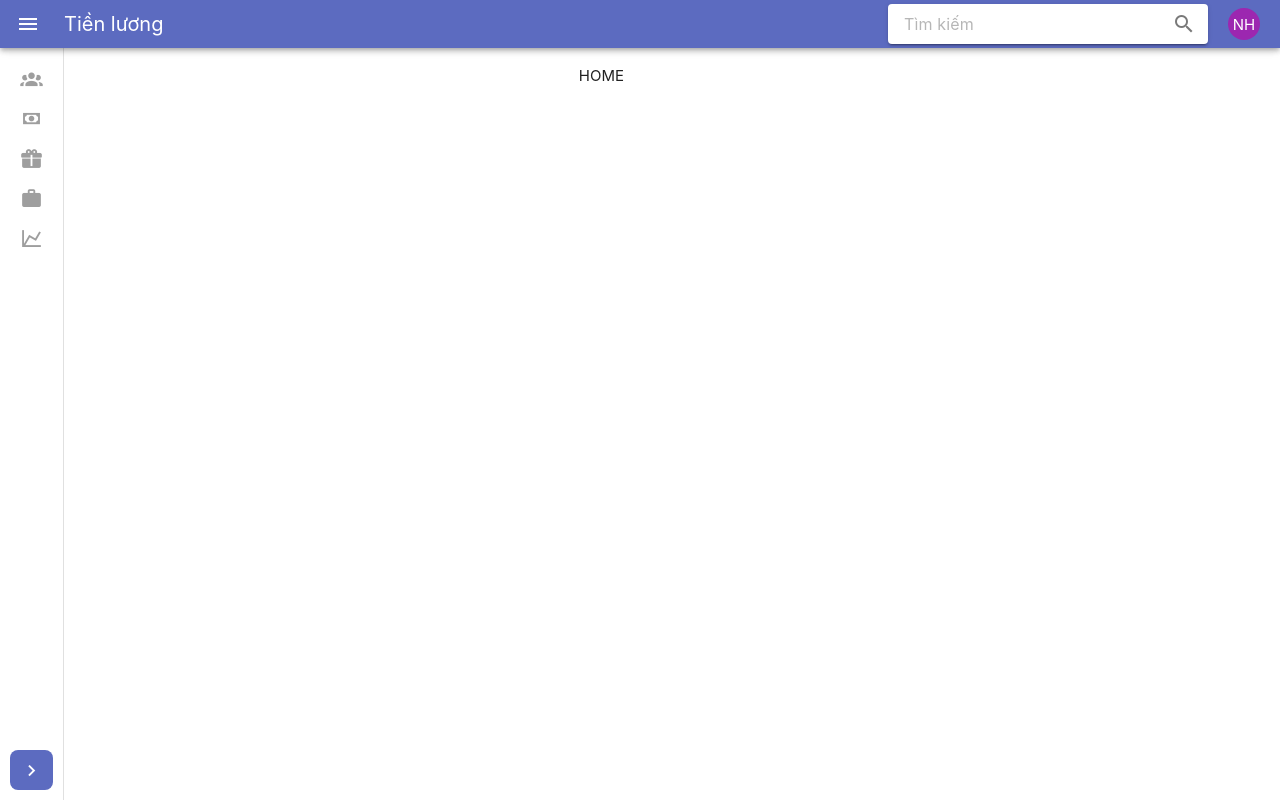
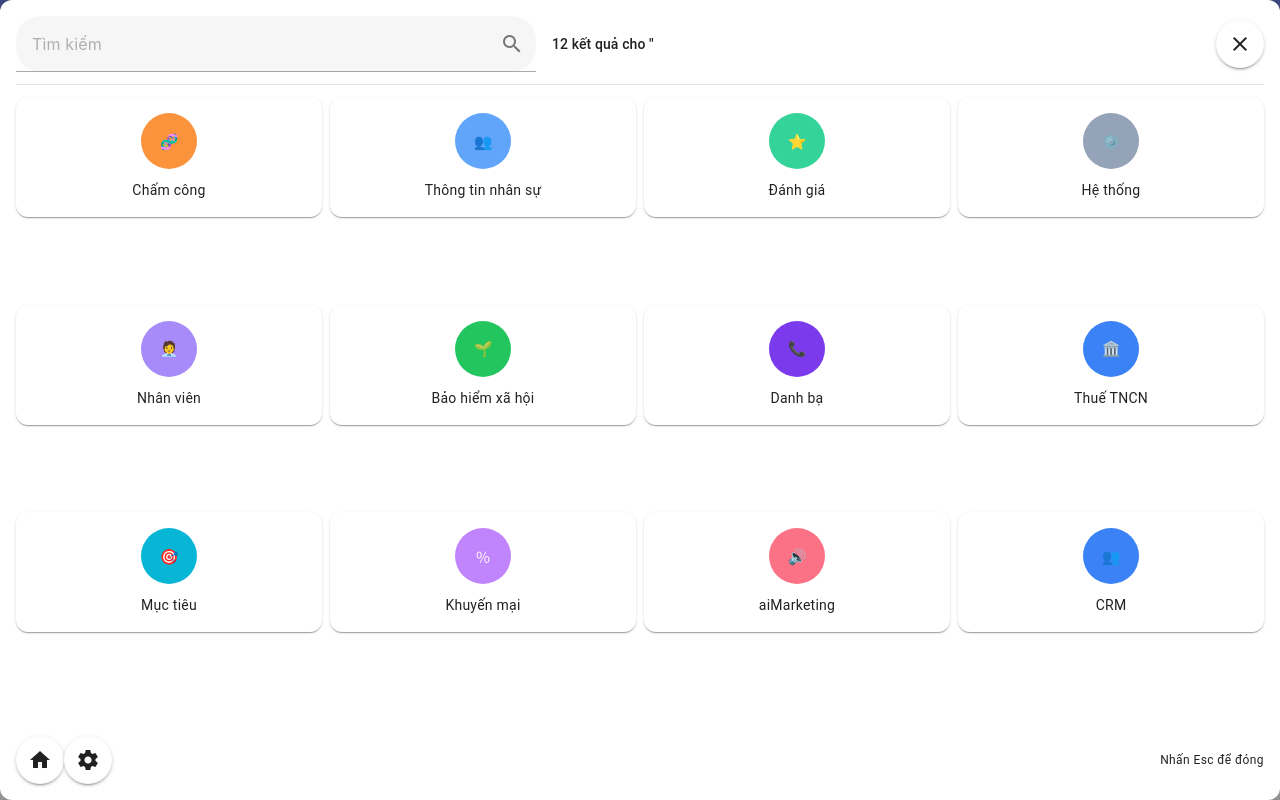
Before and after one commit to fushiyin/smart, a Vue app: page /hrm/overview in a window 1280 px wide. Both pictures are taken after a click on the button 28 px from the left and 24 px from the top of the page. Built offline with nearby package versions, Linux system fonts and the light colour scheme.

Commit message:
Add AppLauncher component and update MainLayout to integrate it

```diff
--- /dev/null
+++ b/src/components/AppLauncher.vue
@@ -0,0 +1,108 @@
+<template>
+    <v-dialog v-model="model" fullscreen hide-overlay transition="dialog-bottom-transition">
+        <v-card class="pa-4" style="border-radius: 12px; max-width: 1100px; margin: auto">
+            <div class="d-flex align-center justify-space-between">
+                <div class="d-flex align-center">
+                    <v-text-field
+                        v-model="query"
+                        placeholder="Tìm kiếm"
+                        hide-details
+                        rounded
+                        append-inner-icon="mdi-magnify"
+                        style="width: 520px"
+                        dense
+                    />
+                    <div class="ml-4 text-subtitle-2 text--secondary">
+                        {{ filteredApps.length }} kết quả cho '{{ query || '' }}'
+                    </div>
+                </div>
+
+                <div>
+                    <v-btn icon @click="close">
+                        <v-icon>mdi-close</v-icon>
+                    </v-btn>
+                </div>
+            </div>
+
+            <v-divider class="my-3" />
+
+            <v-row dense>
+                <v-col cols="6" sm="4" md="3" v-for="app in filteredApps" :key="app.key">
+                    <v-card
+                        class="pa-4 d-flex flex-column align-center justify-center app-tile"
+                        elevation="1"
+                        @click="openApp(app)"
+                    >
+                        <v-avatar size="56" :style="{ background: app.bg, color: '#fff' }">{{
+                            app.icon
+                        }}</v-avatar>
+                        <div class="mt-3 text-center text-body-2">{{ app.label }}</div>
+                    </v-card>
+                </v-col>
+            </v-row>
+
+            <div class="d-flex align-center justify-space-between mt-6">
+                <div class="d-flex gap-2">
+                    <v-btn icon><v-icon>mdi-home</v-icon></v-btn>
+                    <v-btn icon><v-icon>mdi-cog</v-icon></v-btn>
+                </div>
+                <div class="text-caption text--secondary">Nhấn Esc để đóng</div>
+            </div>
+        </v-card>
+    </v-dialog>
+</template>
+
+<script setup>
+import { ref, computed } from 'vue'
+
+const props = defineProps({
+    modelValue: { type: Boolean, default: false },
+})
+const emit = defineEmits(['update:modelValue'])
+
+const model = computed({
+    get: () => props.modelValue,
+    set: (v) => emit('update:modelValue', v),
+})
+
+const query = ref('')
+
+const apps = [
+    { key: 1, label: 'Chấm công', icon: '🧬', bg: '#fb923c' },
+    { key: 2, label: 'Thông tin nhân sự', icon: '👥', bg: '#60a5fa' },
+    { key: 3, label: 'Đánh giá', icon: '⭐', bg: '#34d399' },
+    { key: 4, label: 'Hệ thống', icon: '⚙️', bg: '#94a3b8' },
+    { key: 5, label: 'Nhân viên', icon: '🧑‍💼', bg: '#a78bfa' },
+    { key: 6, label: 'Bảo hiểm xã hội', icon: '🌱', bg: '#22c55e' },
+    { key: 7, label: 'Danh bạ', icon: '📞', bg: '#7c3aed' },
+    { key: 8, label: 'Thuế TNCN', icon: '🏛️', bg: '#3b82f6' },
+    { key: 9, label: 'Mục tiêu', icon: '🎯', bg: '#06b6d4' },
+    { key: 10, label: 'Khuyến mại', icon: '％', bg: '#c084fc' },
+    { key: 11, label: 'aiMarketing', icon: '🔊', bg: '#fb7185' },
+    { key: 12, label: 'CRM', icon: '👥', bg: '#3b82f6' },
+]
+
+const filteredApps = computed(() => {
+    const q = query.value.trim().toLowerCase()
+    if (!q) return apps
+    return apps.filter((a) => a.label.toLowerCase().includes(q))
+})
+
+const close = () => (model.value = false)
+const openApp = (app) => {
+    console.log('open app', app)
+    model.value = false
+}
+</script>
+
+<style scoped>
+.app-tile {
+    border-radius: 12px;
+    cursor: pointer;
+    transition: transform 180ms ease, box-shadow 180ms ease;
+}
+.app-tile:hover {
+    transform: translateY(-6px);
+    box-shadow: 0 6px 18px rgba(0, 0, 0, 0.12);
+}
+</style>
--- a/src/layouts/MainLayout.vue
+++ b/src/layouts/MainLayout.vue
@@ -2,7 +2,7 @@
     <v-responsive>
         <v-app>
             <v-app-bar height="48" app color="indigo-lighten-1" class="fixed pr-5">
-                <v-btn icon @click="toggleSidebar">
+                <v-btn icon @click="toggleMenu">
                     <v-icon>mdi-menu</v-icon>
                 </v-btn>
                 <v-toolbar-title class="ml-3">Tiền lương</v-toolbar-title>
@@ -18,6 +18,9 @@
                 />
                 <v-avatar color="purple" size="32">NH</v-avatar>
             </v-app-bar>
+
+            <AppLauncher v-model="showMenu" />
+
             <v-navigation-drawer app :width="collapsed ? 64 : 220" style="padding: 10px">
                 <div class="d-flex flex-column h-100">
                     <div class="d-flex flex-column">
@@ -72,11 +75,17 @@
 import { ref } from 'vue'
 import { useModuleMenu } from '@/composables/useModuleMenu'
 import { useRoute } from 'vue-router'
+import AppLauncher from '@/components/AppLauncher.vue'
 
 const route = useRoute()
 const { menus } = useModuleMenu()
 const collapsed = ref(false)
+const showMenu = ref(false)
 const toggleSidebar = () => (collapsed.value = !collapsed.value)
+
+const toggleMenu = () => {
+    showMenu.value = !showMenu.value
+}
 
 const isActive = (item) => {
     try {
```
Also changed, not shown: src/components/ModuleList.vue (added).
